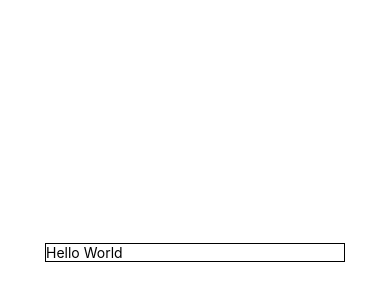
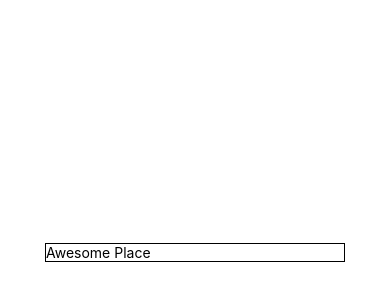
Before and after one commit to tacotruffles/react-native-camera-map, a React Native app: screen / in a window 390 px wide. Shown: the part 170-470 px from the top of the page. Built offline with nearby package versions, Linux system fonts and the light colour scheme.

Commit message:
2-way binding on TextInput and Text fields

```diff
--- a/App.js
+++ b/App.js
@@ -19,10 +19,11 @@ export default class App extends Component {
         <View style={styles.container}>
           <TextInput
             style={{width: 300, borderColor: "black", borderWidth: 1}}
-            placeholder="Hello World"
+            placeholder="Awesome Place"
             value={this.state.placeName}
             onChangeText={this.placeNameChangedHandler}
           />
+          <Text>{this.state.placeName}</Text>
         </View>
       );
   }
```
